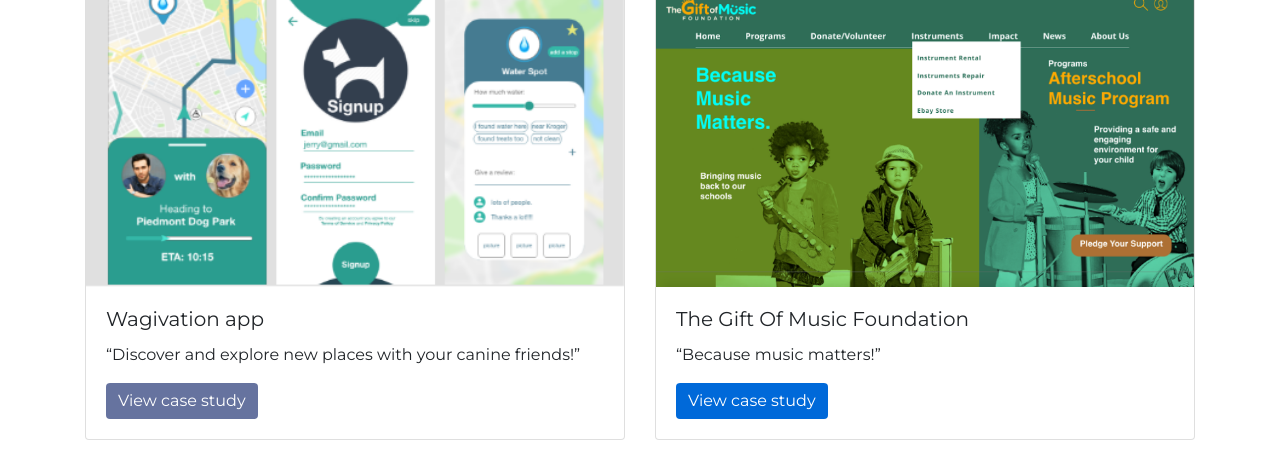
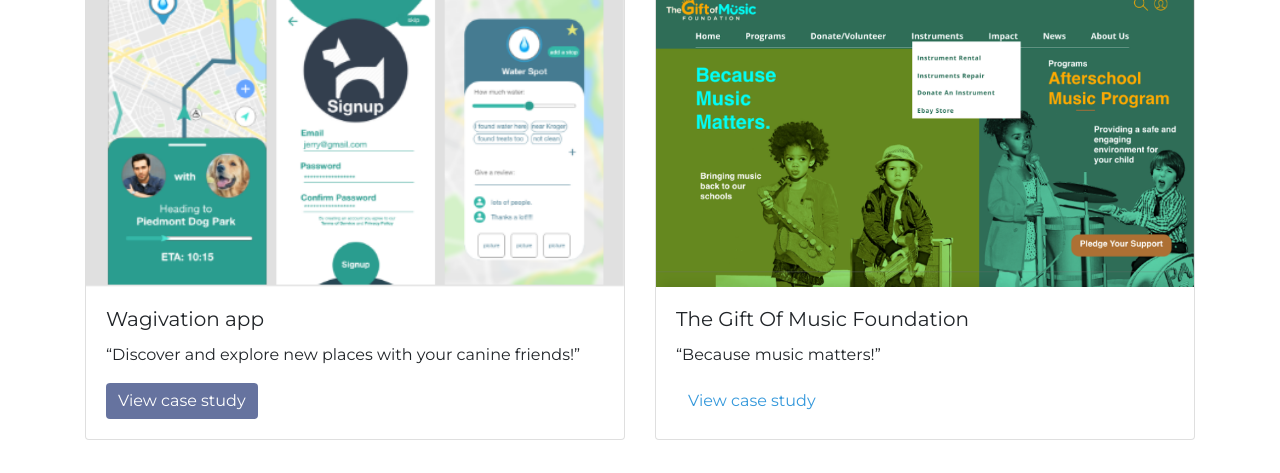
Before and after one commit to jerryhujiji/Unit-19-HW, a plain HTML site: page index.html in a window 1280 px wide. In both pictures the pointer is over the link 751 px from the left and 1287 px from the top of the page. Shown: the part 887-1360 px from the top of the page. Drawn offline with nearby package versions, Linux system fonts and the light colour scheme.

Commit message:
uodate button's hover state

```diff
--- a/css/style.css
+++ b/css/style.css
@@ -43,6 +43,10 @@
     border: 0;
 }
 
+.highlight:hover {
+    background-color: #FFffff;
+    color: #3498db;
+  }
 
 .heroStyle {
     border-radius: 0px;
--- a/index.html
+++ b/index.html
@@ -70,7 +70,7 @@
                     <h5 class="card-title">The Gift Of Music Foundation</h5>
                     <p class="card-text">“Because music matters!”
                         </p>
-                    <a href="#" class="btn btn-primary btnColor">View case study</a>
+                    <a href="#" class="btn btn-primary btnColor highlight">View case study</a>
                   </div>
                 </div>
               </div>
```
Also changed, not shown: 1 other file.
